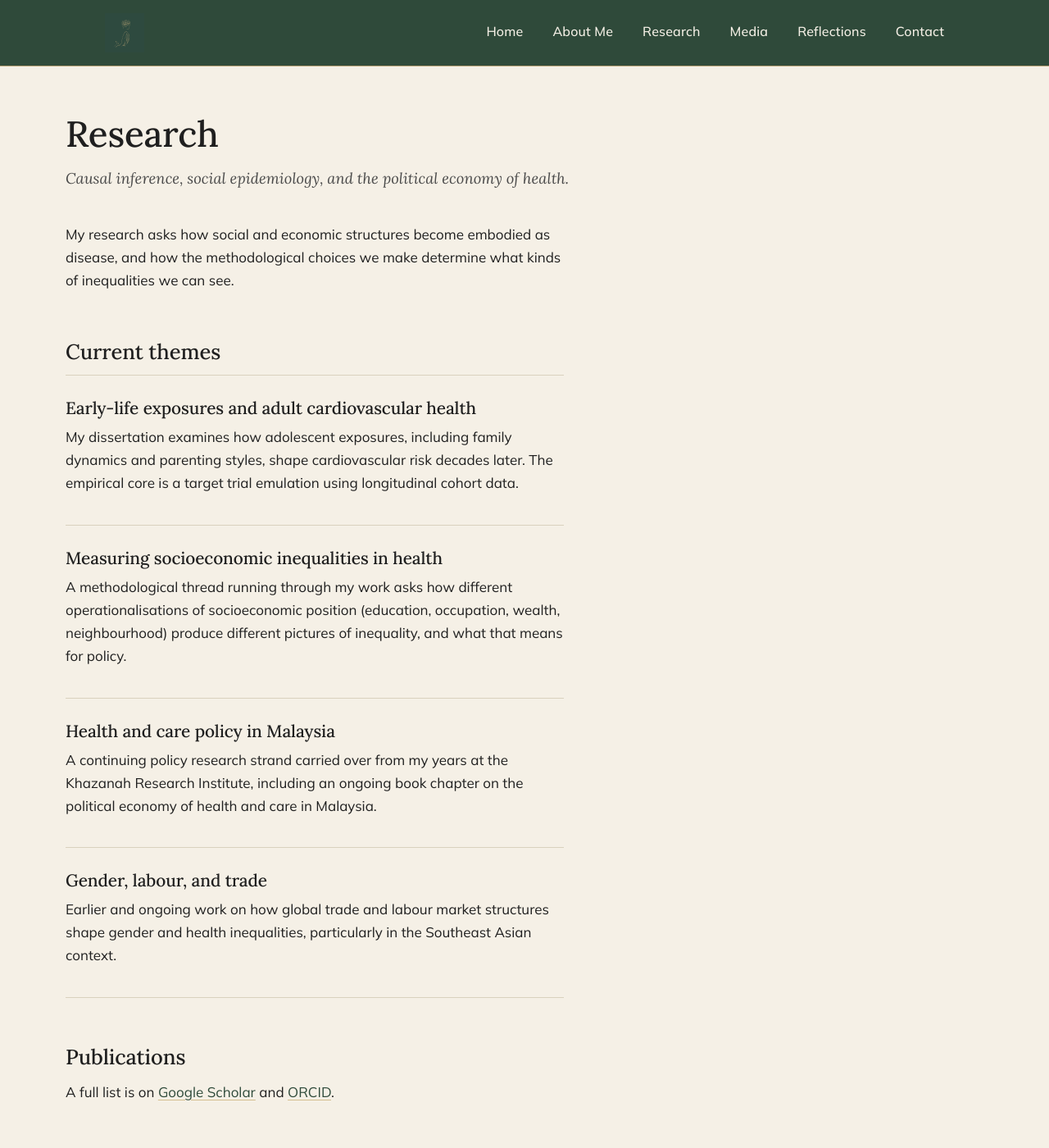
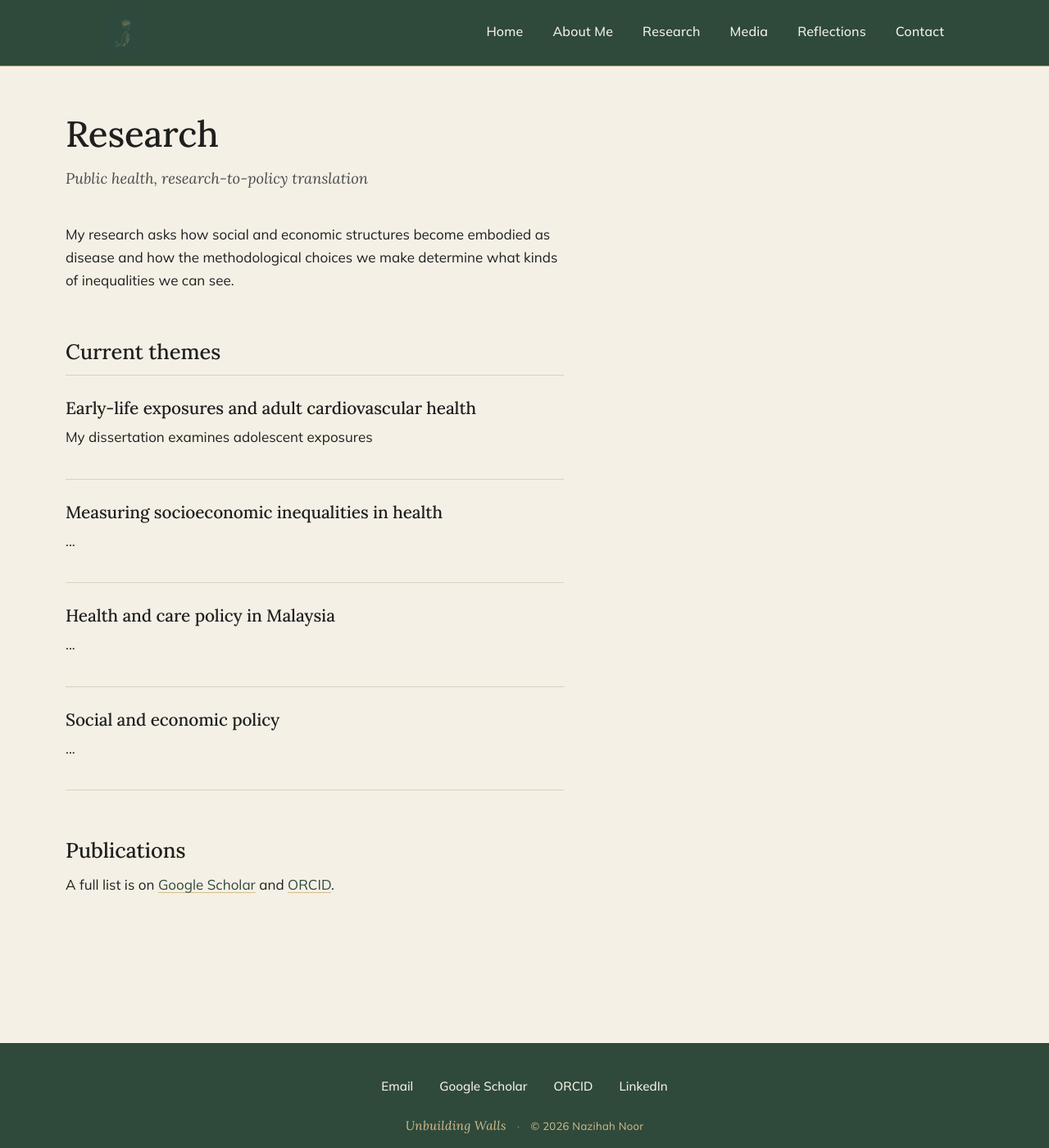
Before and after one commit to nazihahnoor/nazihahnoor.github.io, a Jekyll site: the page built from research.md, in a window 1280 px wide and 1400 px high. Shown: the whole window at 82% size. Built offline with Jekyll 4.4.1, drawn with Linux system fonts in a browser that asks for light colours.

Commit message:
Revise research themes and subtitle
Updated research themes and subtitle in research.md.

```diff
--- a/research.md
+++ b/research.md
@@ -1,30 +1,30 @@
 ---
 layout: page
 title: Research
-subtitle: Causal inference, social epidemiology, and the political economy of health.
+subtitle: Public health, research-to-policy translation
 permalink: /research/
 ---
 
-My research asks how social and economic structures become embodied as disease, and how the methodological choices we make determine what kinds of inequalities we can see.
+My research asks how social and economic structures become embodied as disease and how the methodological choices we make determine what kinds of inequalities we can see.
 
 ## Current themes
 
 <ul class="theme-list">
   <li>
     <h3>Early-life exposures and adult cardiovascular health</h3>
-    <p>My dissertation examines how adolescent exposures, including family dynamics and parenting styles, shape cardiovascular risk decades later. The empirical core is a target trial emulation using longitudinal cohort data.</p>
+    <p>My dissertation examines adolescent exposures</p>
   </li>
   <li>
     <h3>Measuring socioeconomic inequalities in health</h3>
-    <p>A methodological thread running through my work asks how different operationalisations of socioeconomic position (education, occupation, wealth, neighbourhood) produce different pictures of inequality, and what that means for policy.</p>
+    <p>...</p>
   </li>
   <li>
     <h3>Health and care policy in Malaysia</h3>
-    <p>A continuing policy research strand carried over from my years at the Khazanah Research Institute, including an ongoing book chapter on the political economy of health and care in Malaysia.</p>
+    <p>...</p>
   </li>
   <li>
-    <h3>Gender, labour, and trade</h3>
-    <p>Earlier and ongoing work on how global trade and labour market structures shape gender and health inequalities, particularly in the Southeast Asian context.</p>
+    <h3>Social and economic policy</h3>
+    <p>...</p>
   </li>
 </ul>
 
```
